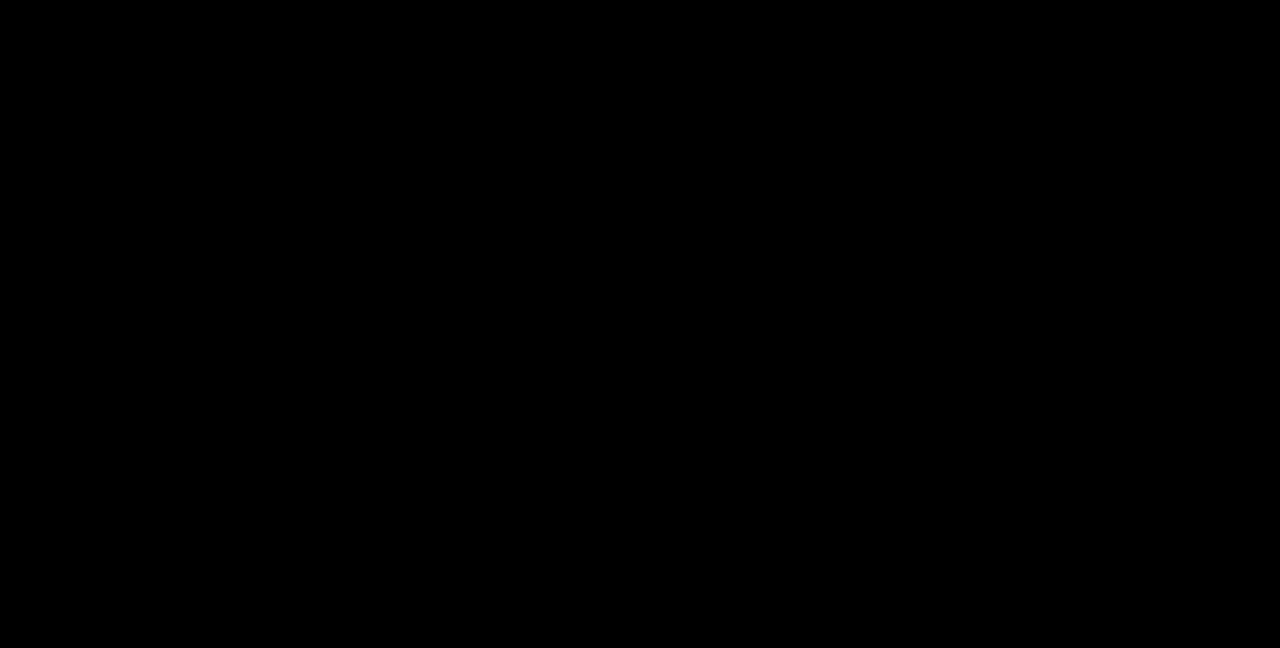
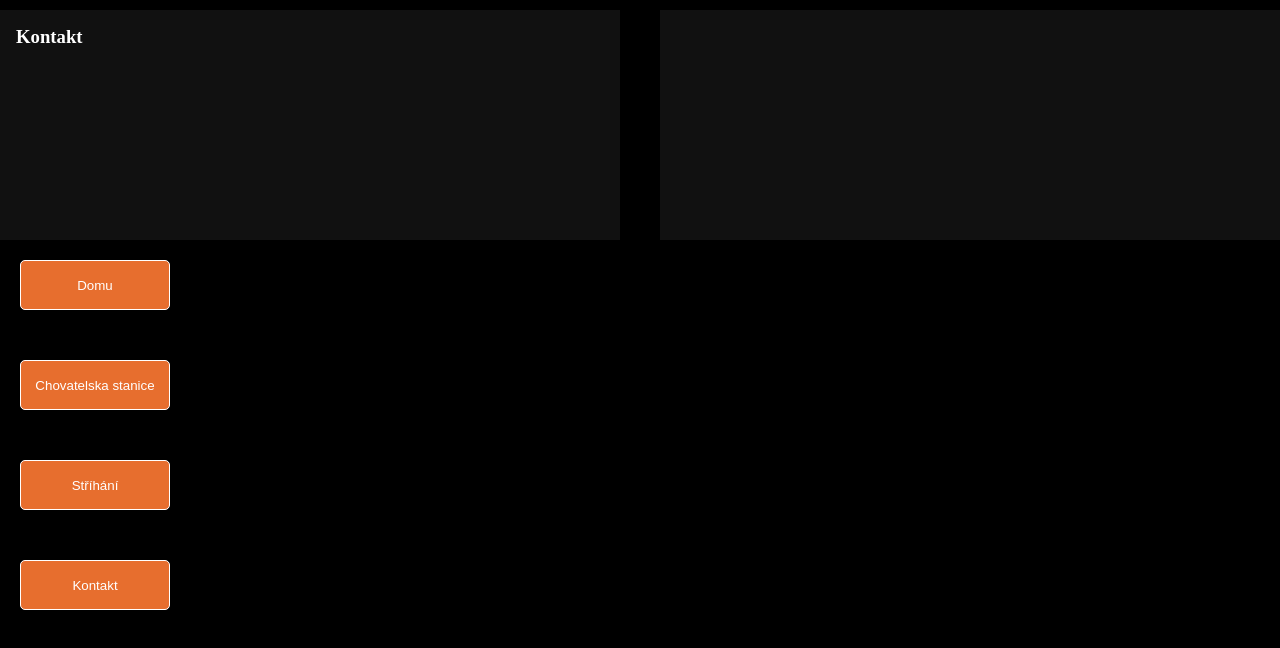
Before and after one commit to KvetoslavPrikryl/Sweet_Caramel_Rose, a React (Create React App) app: page /kontakt in a window 1280 px wide. Before the commit this address had no page. Shown: the top 648 px of the page. Built offline with nearby package versions, Linux system fonts and the light colour scheme.

Commit message:
create contact.js

```diff
--- a/src/App.js
+++ b/src/App.js
@@ -4,6 +4,7 @@ import {Route, Routes} from "react-router-dom";
 import Kennel from './routes/Kennel';
 import Home from "./routes/Home";
 import Cutting from './routes/Cutting';
+import Contact from './routes/Contact';
 
 
 function App() {
@@ -13,7 +14,7 @@ function App() {
       <Route path='/' element={<Home />} />
       <Route path='/Chovatelska_stanice' element={<Kennel />} />
       <Route path='/strihani' element={<Cutting />} />
-
+      <Route path='/kontakt' element={<Contact />} />
     </Routes>
     </>
   );
--- a/src/components/Navbar.js
+++ b/src/components/Navbar.js
@@ -7,13 +7,16 @@ const Navbar = () => {
     <div className='header'>
         <ul>
             <li>
-            <Link to="/"><button className="btn">Domu</button></Link>
+                <Link to="/"><button className="btn">Domu</button></Link>
             </li>
             <li>
                 <Link to="/Chovatelska_stanice"> <button className='btn'>Chovatelska stanice</button></Link>
             </li>
             <li>
-            <Link to="/strihani"><button className="btn">Stříhání</button></Link>
+                <Link to="/strihani"><button className="btn">Stříhání</button></Link>
+            </li>
+            <li>
+                <Link to="/kontakt"><button className="btn">Kontakt</button></Link>
             </li>
         </ul>
     </div>
--- /dev/null
+++ b/src/routes/Contact.js
@@ -0,0 +1,15 @@
+import React from 'react'
+import Footer from '../components/Footer';
+import Navbar from "../components/Navbar";
+
+
+const Contact = () => {
+  return (
+    <div>
+        <Navbar />
+        <Footer />
+    </div>
+  )
+}
+
+export default Contact
```
